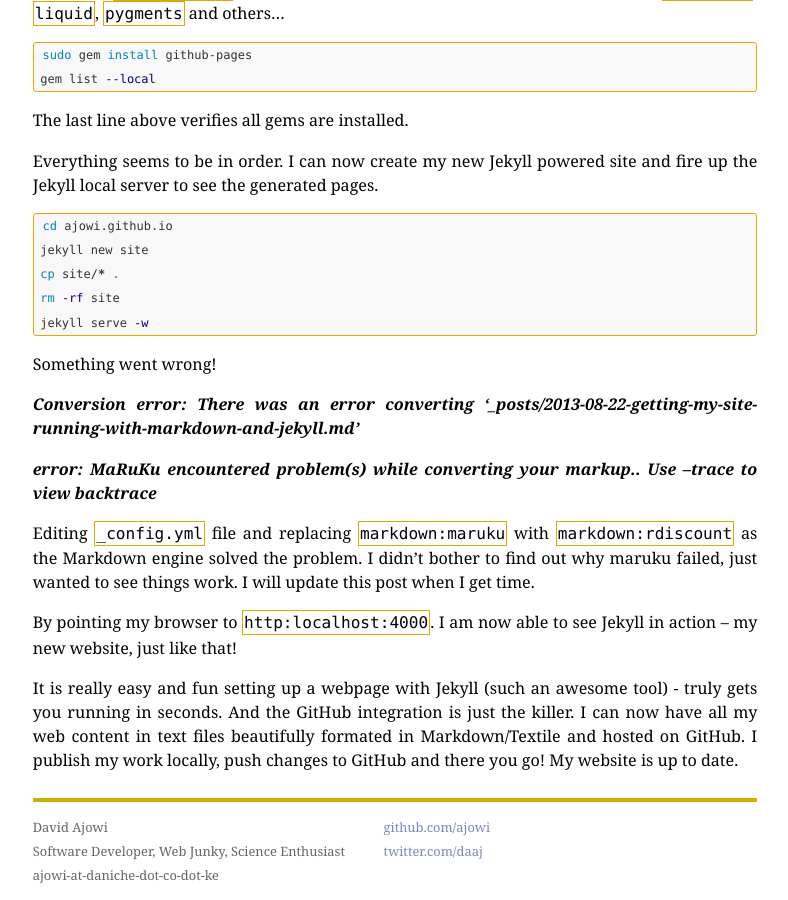
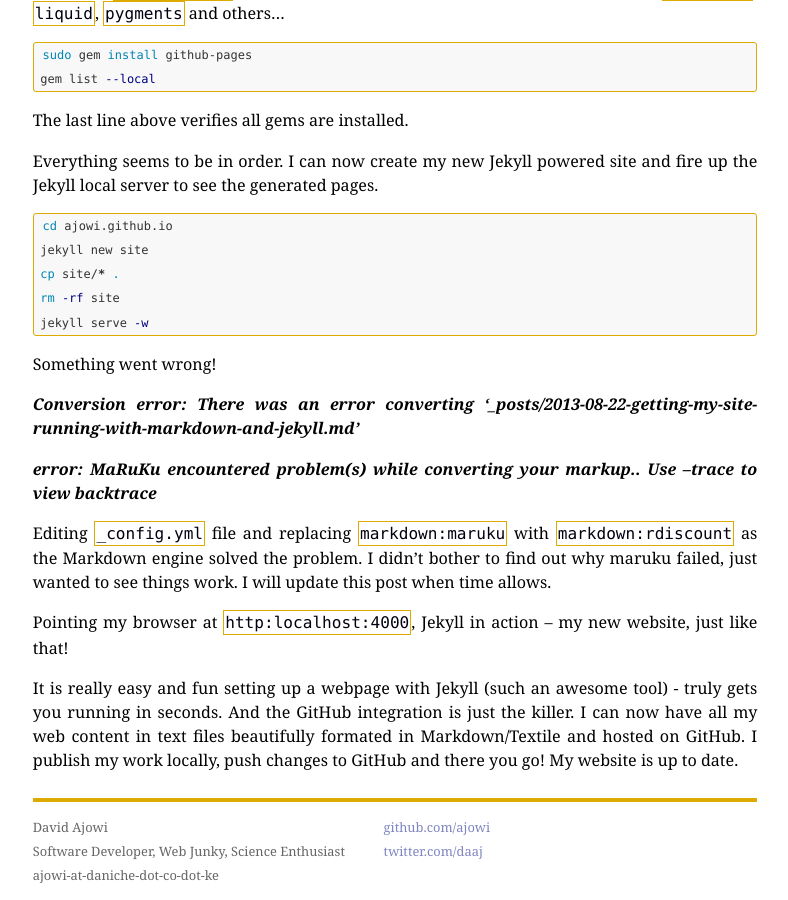
Before and after one commit to ajowi/ajowi.github.io, a Jekyll site: the page built from _posts/2013-08-22-getting-my-site-running-with-markdown-and-jekyll.md, in a window 1280 px wide and 900 px high, scrolled down 1528 px. Shown: the whole window, without its empty margins (245-1033 px from the left). Built offline with Jekyll 4.4.1, drawn with Linux system fonts in a browser that asks for light colours; Markdown is read by kramdown in place of the engine named in the settings.

Commit message:
Update 2013-08-22-getting-my-site-running-with-markdown-and-jekyll.md

```diff
--- a/_posts/2013-08-22-getting-my-site-running-with-markdown-and-jekyll.md
+++ b/_posts/2013-08-22-getting-my-site-running-with-markdown-and-jekyll.md
@@ -81,8 +81,8 @@ Something went wrong!
 
 ***error: MaRuKu encountered problem(s) while converting your markup.. Use --trace to view backtrace***
 
-Editing <span class="bdr">_config.yml</span> file and replacing <span class="bdr">markdown:maruku</span> with <span class="bdr">markdown:rdiscount</span> as the Markdown engine solved the problem. I didn't bother to find out why maruku failed, just wanted to see things work. I will update this post when I get time.
+Editing <span class="bdr">_config.yml</span> file and replacing <span class="bdr">markdown:maruku</span> with <span class="bdr">markdown:rdiscount</span> as the Markdown engine solved the problem. I didn't bother to find out why maruku failed, just wanted to see things work. I will update this post when time allows.
 
-By pointing my browser to <span class="bdr">http:localhost:4000</span>. I am now able to see Jekyll in action -- my new website, just like that!
+Pointing my browser at <span class="bdr">http:localhost:4000</span>,  Jekyll in action -- my new website, just like that!
 
 It is really easy and fun setting up a webpage with Jekyll (such an awesome tool) - truly gets you running in seconds. And the GitHub integration is just the killer. I can now have all my web content in text files beautifully formated in Markdown/Textile and hosted on GitHub.  I publish my work locally, push changes to GitHub and there you go! My website is up to date.
```
